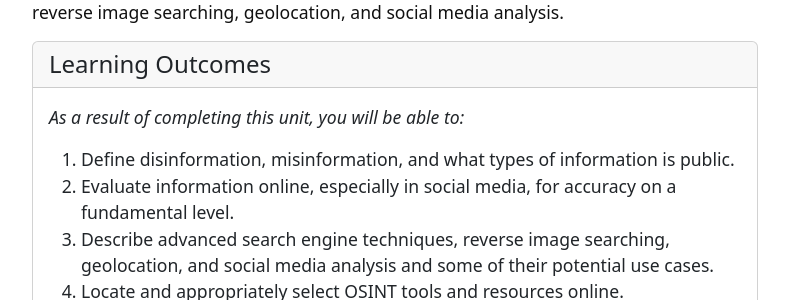
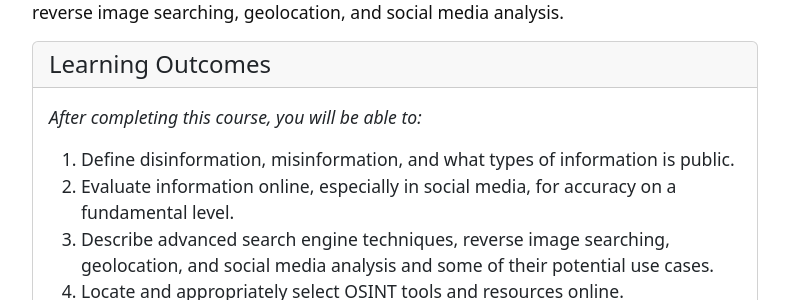
Before and after one commit to elsewhither/misinfo-osint-workshop, a Jekyll site: the page built from index.md, in a window 1280 px wide. Shown: the part 958-1258 px from the top of the page, without its empty margins (245-1034 px from the left). Built offline with Jekyll 4.4.1, drawn with Linux system fonts in a browser that asks for light colours.

Commit message:
Update index.md

```diff
--- a/index.md
+++ b/index.md
@@ -12,7 +12,7 @@ This course will teach public library patrons how to begin investigating misinfo
 
 {% capture text %}
 
-*As a result of completing this unit, you will be able to:*
+*After completing this course, you will be able to:*
 
 1. Define disinformation, misinformation, and what types of information is public.
 2. Evaluate information online, especially in social media, for accuracy on a fundamental level.
```
